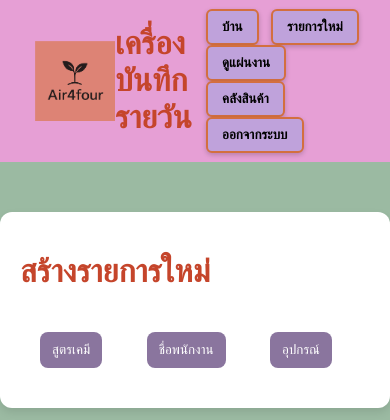
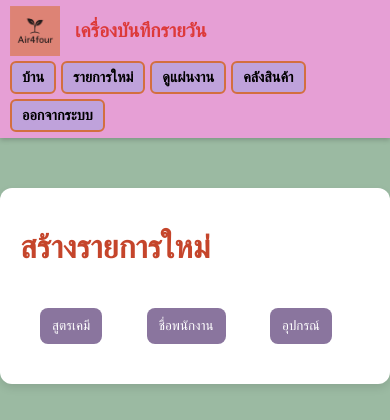
Before and after one commit to kesarasra/Air4AppResume, a Flask app: page /newitem in a window 390 px wide. Shown: the top 420 px of the page. Run offline with Flask 3, Linux system fonts and the light colour scheme; parts of the project's set-up code (start-up, migrations or seed data) failed here and were passed over.

Commit message:
Fixed CSS in Navbar to maintain consistency across pages

```diff
--- a/static/activity.html
+++ b/static/activity.html
@@ -4,7 +4,7 @@
   <meta charset="UTF-8" />
   <meta name="viewport" content="width=device-width, initial-scale=1.0" />
   <title>Step 3: Activities</title>
-  <link rel="stylesheet" href="styles/style.css" />
+  <link rel="stylesheet" href="static/styles/style.css" />
   <link rel="icon" type="image/png" sizes="32x32" href="/static/favicon.png">
 </head>
 <body>
--- a/static/confirm.html
+++ b/static/confirm.html
@@ -4,7 +4,7 @@
   <meta charset="UTF-8" />
   <meta name="viewport" content="width=device-width, initial-scale=1.0" />
   <title>Step 4: Confirm</title>
-  <link rel="stylesheet" href="styles/style.css" />
+  <link rel="stylesheet" href="static/styles/style.css" />
   <link rel="icon" type="image/png" sizes="32x32" href="/static/favicon.png">
 </head>
 <body>
--- a/static/location.html
+++ b/static/location.html
@@ -4,7 +4,7 @@
   <meta charset="UTF-8" />
   <meta name="viewport" content="width=device-width, initial-scale=1.0" />
   <title>Step 2: Location</title>
-  <link rel="stylesheet" href="styles/style.css" />
+  <link rel="stylesheet" href="static/styles/style.css" />
   <link rel="icon" type="image/png" sizes="32x32" href="/static/favicon.png">
   <style>
     /* Optional quick styles for multiple sets */
--- a/static/styles/style.css
+++ b/static/styles/style.css
@@ -175,44 +175,90 @@ input[type="checkbox"][name="activity"] {
   100% { opacity: 0; transform: translate(-50%, 10px); }
 }
 
+/* --- Navbar --- */
 .navbar {
     position: sticky;
     top: 0;
+    display: flex;
+    align-items: center;
+    justify-content: space-between; /* logo+title left, buttons right */
     background-color: #e69fd5;
     color: white;
-  padding:4px 20px;
+    padding: 8px 20px;
     z-index: 1000;
-  display: flex;
-  justify-content: space-between;
-  align-items: center;
+    box-shadow: 0 2px 5px rgba(0,0,0,0.2);
     font-family: Arial, sans-serif;
 }
 
+/* Logo */
 .navbar .site-logo {
-    height: 80px; /* adjust size */
-    margin-left: 15px;
+    height: 60px;   /* consistent height across pages */
+    margin-right: 15px;
 }
 
+/* Page title inside navbar */
+.navbar h1 {
+    font-size: 1.5rem;
+    margin: 0;
+    flex-grow: 1;      /* take remaining space between logo and buttons */
+    color: rgb(221, 58, 58);
+}
+
+/* Button container */
+.navbar div {
+    display: flex;
+    gap: 10px;         /* space between buttons */
+    align-items: center;
+}
+
+/* Navbar buttons */
 .navbar button {
     background-color: var(--secondary);
     color: black;
     border: 2px solid var(--primary);
     padding: 8px 14px;
-  margin-left: 8px;
     border-radius: 6px;
     font-weight: 600;
     cursor: pointer;
     transition: background-color 0.25s ease, color 0.25s ease, border-color 0.25s ease;
-  font-family: Arial, sans-serif;
-  box-shadow: 0 2px 5px rgba(0,0,0,0.2);
+    white-space: nowrap;
 }
 
+/* Hover effect */
 .navbar button:hover {
     background-color: var(--highlight);
     border-color: var(--highlight);
     color: var(--text-dark);
-  box-shadow: 0 4px 8px rgba(0,0,0,0.3);
 }
+
+/* Optional: adjust navbar spacing for smaller screens */
+@media (max-width: 768px) {
+    .navbar {
+        flex-wrap: wrap;
+        padding: 6px 10px;
+    }
+
+    .navbar .site-logo {
+        height: 50px;
+        margin-bottom: 5px;
+    }
+
+    .navbar h1 {
+        font-size: 1.2rem;
+        margin-bottom: 5px;
+    }
+
+    .navbar div {
+        gap: 5px;
+        flex-wrap: wrap;
+    }
+
+    .navbar button {
+        padding: 6px 10px;
+        font-size: 0.9rem;
+    }
+}
+
 
 #pz-container {
   margin-bottom: 1em;
--- a/static/success.html
+++ b/static/success.html
@@ -4,7 +4,7 @@
   <meta charset="UTF-8" />
   <meta name="viewport" content="width=device-width, initial-scale=1.0" />
   <title>Step 2: Location</title>
-  <link rel="stylesheet" href="styles/style.css" />
+  <link rel="stylesheet" href="static/styles/style.css" />
   <link rel="icon" type="image/png" sizes="32x32" href="/static/favicon.png">
 </head>
 <body>
--- a/templates/index.html
+++ b/templates/index.html
@@ -4,7 +4,7 @@
   <meta charset="UTF-8" />
   <meta name="viewport" content="width=device-width, initial-scale=1.0" />
   <title>Daily Logger</title>
-  <link rel="stylesheet" href="styles/style.css" />
+  <link rel="stylesheet" href="static/styles/style.css" />
   <link rel="icon" type="image/png" sizes="32x32" href="/static/favicon.png">
 </head>
 <body>
--- a/templates/newitem.html
+++ b/templates/newitem.html
@@ -4,7 +4,7 @@
   <meta charset="UTF-8" />
   <meta name="viewport" content="width=device-width, initial-scale=1.0" />
   <title>Create New Items</title>
-  <link rel="stylesheet" href="styles/style.css" />
+  <link rel="stylesheet" href="static/styles/style.css" />
   <link rel="icon" type="image/png" sizes="32x32" href="/static/favicon.png">
 </head>
 <body>
```
Lines whose indentation alone changed are shown as unchanged.
